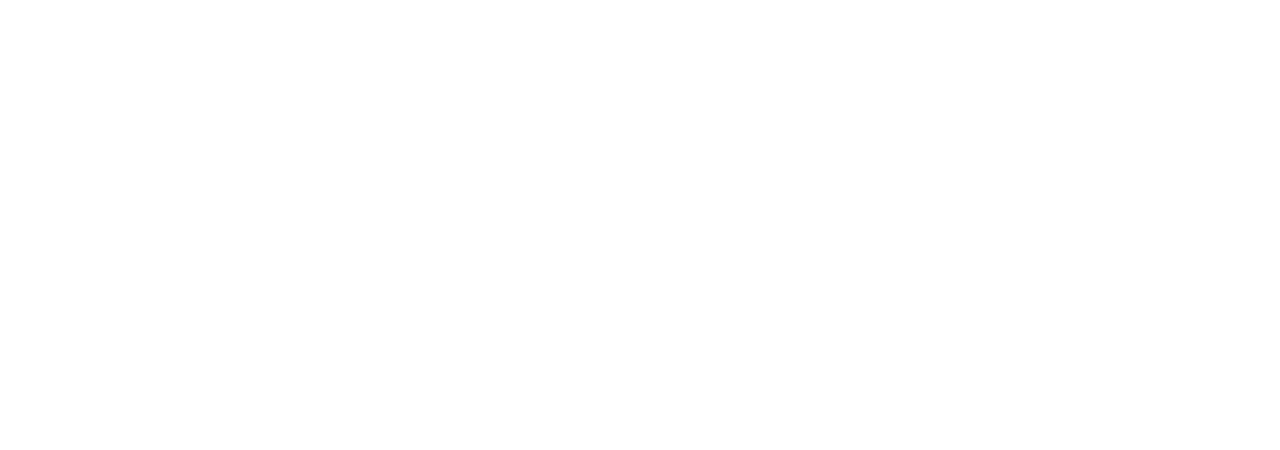
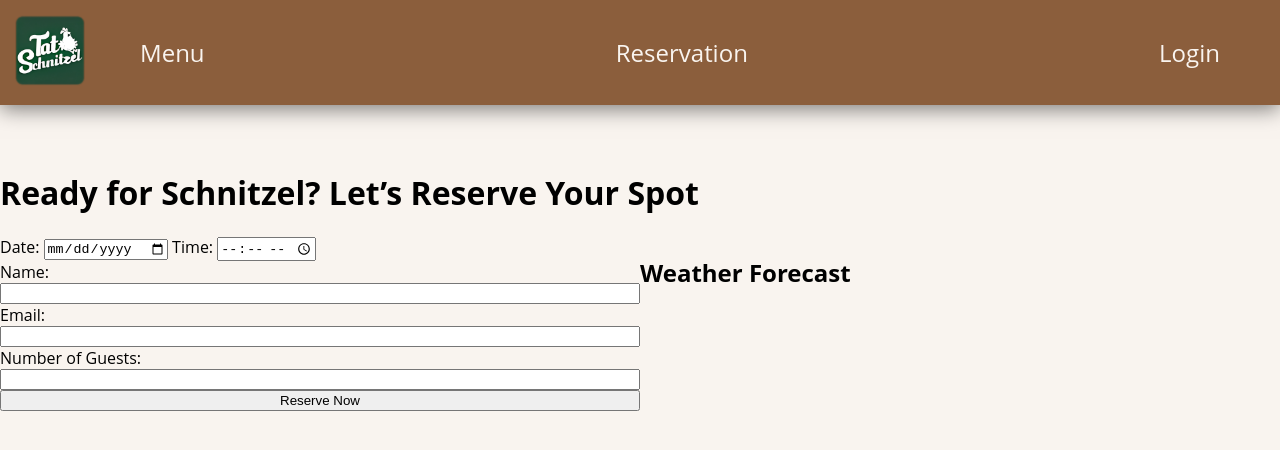
Before and after one commit to kaschefi/RestaurantProject, a plain HTML site: page RestaurantProject/ClientSide/html/reservation.html in a window 1280 px wide. Drawn offline with Linux system fonts and the light colour scheme.

Commit message:
some basics for login reservation

```diff
--- a/RestaurantProject/ClientSide/css/home.css
+++ b/RestaurantProject/ClientSide/css/home.css
@@ -10,7 +10,7 @@ body{
     grid-template-areas: "nav"
                          "header"
                          "main "
-                         "footer ";
+                         "footer";
     background-color: #F9F4EF;
 }
 .nav {
@@ -59,10 +59,8 @@ body{
     width: 100px;
 }
 header{
-    header {
     width: 100%;
     height: 100vh;
-}
 }
 .welcomeContainer {
   width: 100%;
@@ -75,6 +73,7 @@ header{
 
 .welcomeImg {
   display: block;
+  max-width: 100%;
   width: 100%;
   height: 100%;
   object-fit: cover;
@@ -93,13 +92,23 @@ header{
 }
 .reservationContainer{
     margin-top: 25em;
+    display: grid;
+    grid-template-columns: 1fr 1fr;
+    justify-content: space-between;
+}
+.reservationContainer img{
+    box-shadow: 0 4px 20px rgba(0, 0, 0, 0.15);
+    border-radius: 24px;
+}
+.insideImg{
     display: flex;
-    justify-content: space-between;
-    align-items: flex-start;
+    justify-content: flex-end;
+    padding-right: 3rem;
+
 }
 .res-text-box{
     display: flex;
-        flex-direction: column;
+    flex-direction: column;
     justify-content: space-between;
     margin-left: 15px;
     margin-right: 20px;
@@ -137,38 +146,37 @@ header{
   box-shadow: 0 6px 16px rgba(0, 0, 0, 0.2), 0 4px 6px rgba(0, 0, 0, 0.1);
 
 }
-
 }
 h2{
-    font-size: 4em;
+    font-size: 2.6em;
     font-family: "Open Sans", sans-serif;
     font-weight: 400;
 }
 p{
-    font-size: 1.5em;
+    font-size: 1.3em;
     font-family: "Open Sans", sans-serif;
     font-weight: 400;
 }
-h3{
-    font-size: 2em;
-    font-family: "Open Sans", sans-serif;
-    font-weight: 400;
-}
+
 .map-time-div{
     display: flex;
     align-items: center;
     justify-content: space-between;
     margin-top: 20em;
-    margin-left: 3em;
     margin-bottom: 10em;
+    scale: 0.7;
 }
 .timeContainer{
+    display: flex;
+    flex-direction: column;
+    justify-content: space-between;
+    align-items: space-between;
    background-color:#F1E3D3;
-   margin-right: 3em;
+   margin-right: 3rem;
    width: 600px;
-   height: 500px;
+   height: 700px;
    padding: 10px;
-   border-radius: 26px;
+   border-radius: 24px;
     box-shadow: 0 4px 20px rgba(0, 0, 0, 0.1);
     transition: box-shadow 0.3s ease, scale 0.3s ease;
 }
@@ -177,7 +185,7 @@ h3{
     scale: 1.01;
 }
 iframe{
-    border-radius: 26px;
+    border-radius: 24px;
     box-shadow: 0 4px 20px rgba(0, 0, 0, 0.1);
     transition: box-shadow 0.3s ease, scale 0.3s ease;
 }
--- a/RestaurantProject/ClientSide/css/login.css
+++ b/RestaurantProject/ClientSide/css/login.css
@@ -0,0 +1,45 @@
+html, body {
+  margin: 0;
+  padding: 0;
+  font-family: "Open Sans", sans-serif;
+}
+.container {
+  display: grid;
+    grid-template-columns: 4fr 3fr;
+  height: 100vh;
+}
+
+.image-section {
+  flex: 1;
+  background-color: #f0f0f0;
+}
+
+.image-section img {
+  width: 100%;
+  height: 100%;
+  object-fit: cover;
+}
+
+.form-section {
+  flex: 1;
+  display: flex;
+  justify-content: center;
+  align-items: center;
+  flex-direction: column;
+}
+
+@media (max-width: 768px) {
+  .container {
+    flex-direction: column;
+  }
+
+  .image-section {
+    display: none;
+  }
+
+  .form-section {
+    flex: none;
+    width: 100%;
+    padding: 20px;
+  }
+}
--- a/RestaurantProject/ClientSide/css/reservation.css
+++ b/RestaurantProject/ClientSide/css/reservation.css
@@ -0,0 +1,66 @@
+html, body {
+    margin: 0;
+    padding-top: 75px;
+    width: 100%;
+    font-family: "Open Sans", sans-serif;
+}
+body{
+    background-color: #F9F4EF;
+}
+.nav {
+    width: 100%;
+    top: 0;
+    height: auto;
+    margin: 0 auto;
+    position: fixed;
+    z-index: 0;
+    display: flex;
+    justify-content: space-between;
+    align-items: center;
+    background-color: #8B5E3C;
+    transition: all 0.2s linear;
+    box-shadow: 0 4px 20px rgba(0, 0, 0, 0.5);
+}
+.navLinks {
+    display: flex;
+    justify-content: space-between;
+    align-items: center;
+    padding-left: 2.5em;
+    padding-right: 2.5em;
+    width: 100%;
+    height: 100%;
+}
+.nav .navLinks a{
+    text-decoration: none;
+    padding-right: 20px;
+    color: #F9F4EF;
+    font-size: 1.5em;
+    font-family: "Open Sans", sans-serif;
+    font-weight: 400;
+    height: 100%;
+    width: 100px;
+}
+.navLinks .navLinks a:hover{
+    color: #3F6B45;
+}
+.navLinks a:visited{
+    color: #F9F4EF;
+}
+.navLinks a:focus{
+    color: #2f5034;
+}
+.logo{
+    height: 100%;
+    width: 100px;
+}
+main{
+    display: grid;
+    grid-template-columns: 1fr 1fr;
+    justify-content: space-between;
+}
+form{
+    width: 100%;
+    height: 100%;
+    display: flex;
+    flex-direction: column;
+}
--- a/RestaurantProject/ClientSide/html/home.html
+++ b/RestaurantProject/ClientSide/html/home.html
@@ -4,6 +4,7 @@
         <meta name="viewport" content="width=device-width, initial-scale=1.0">
         <title>Home Page</title>
         <link rel="stylesheet" href="../css/home.css">
+        <link rel="icon" href="../images/logo_465x320-_1_.ico" type="image/x-icon">
         <link rel="preconnect" href="https://fonts.googleapis.com">
         <link rel="preconnect" href="https://fonts.gstatic.com" crossorigin>
         <link href="https://fonts.googleapis.com/css2?family=MonteCarlo&family=Parisienne&family=Rouge+Script&display=swap" rel="stylesheet">
@@ -35,24 +36,24 @@
             <div></div>
             <div class="reservationContainer">
                 <div class="res-text-box">
-                    <h2>Hungry for something hearty?</h2>
+                    <h2>Hungry for something <br> hearty?</h2>
                     <p>Book your table now and treat yourself to golden, crispy schnitzel ,fresh from the pan, straight to your plate.</p>
                     <button class="book-btn">Book now</button>
                 </div>
-               <img src="../images/AF1QipPngDZiC9C7-n6p3r048j2RMpQVTY4mIwRv_VFa=s2048-v1.jpg" alt="inside img"
-                class="insideImg" width="565px" height="450px">
+                <div class="insideImg"> <img src="../images/AF1QipPngDZiC9C7-n6p3r048j2RMpQVTY4mIwRv_VFa=s2048-v1.jpg"
+                 width="565px" height="450px"></div>
             </div>
             <div class ="map-time-div">
                 <div>
-                    <h3>
+                    <h2>
                         you can find us here
-                    </h3>
-                    <iframe src="https://www.google.com/maps/embed?pb=!1m18!1m12!1m3!1d2655.9076432786487!2d16.390327011911314!3d48.266151842081534!2m3!1f0!2f0!3f0!3m2!1i1024!2i768!4f13.1!3m3!1m2!1s0x476d07000516d691%3A0xd818988f4eec9b2!2sTat%20Schnitzel!5e0!3m2!1sen!2sat!4v1747946595649!5m2!1sen!2sat" width="600" height="500" style="border:0;" allowfullscreen="" loading="lazy" referrerpolicy="no-referrer-when-downgrade"></iframe>
+                    </h2>
+                    <iframe src="https://www.google.com/maps/embed?pb=!1m18!1m12!1m3!1d2655.9076432786487!2d16.390327011911314!3d48.266151842081534!2m3!1f0!2f0!3f0!3m2!1i1024!2i768!4f13.1!3m3!1m2!1s0x476d07000516d691%3A0xd818988f4eec9b2!2sTat%20Schnitzel!5e0!3m2!1sen!2sat!4v1747946595649!5m2!1sen!2sat" width="600" height="700" style="border:0;" allowfullscreen="" loading="lazy" referrerpolicy="no-referrer-when-downgrade"></iframe>
                 </div>
                 <div>
-                    <h3>
+                    <h2>
                         Hours Snapshot
-                          </h3>
+                    </h2>
                     <div class="timeContainer">
                         <div><p>Monday :</p>    <p>11:00 AM - 10:00 PM</p></div>
                         <div><p>Tuesday :</p>   <p>11:00 AM - 10:00 PM</p></div>
--- a/RestaurantProject/ClientSide/html/reservation.html
+++ b/RestaurantProject/ClientSide/html/reservation.html
@@ -0,0 +1,60 @@
+<!DOCTYPE html>
+<html lang="en">
+<head>
+    <meta charset="UTF-8">
+    <meta name="viewport" content="width=device-width, initial-scale=1.0">
+    <link rel="stylesheet" href="../css/reservation.css">
+    <link rel="icon" href="../images/logo_465x320-_1_.ico" type="image/x-icon">
+    <script src="../js/reservation.js" defer></script>
+    <title>Reservation</title>
+</head>
+<body>
+ <nav>
+        <div class="nav">
+            <div class="logo">
+                <a href="home.html">
+                    <img src="../images/logo_465x320 (1).jpg" alt="home" class="logo" width="60" height="60">
+                </a>
+            </div>
+            <div class="navLinks">
+                <div class="menuLink"><a href="menu.html">Menu</a></div>
+                <div class="reservationLink"><a href="reservation.html">Reservation</a></div>
+                <div class="loginLink"><a href="login.html">Login</a></div>
+            </div>
+        </div>   </nav>
+    <header>
+        <h1>Ready for Schnitzel?
+            Let’s Reserve Your Spot</h1>
+    </header>
+    <main>
+        <form id="reservation-form">
+            <div>
+                <label for="date">Date:</label>
+                <input type="date" id="date" name="date" required >
+
+                <label for="time">Time:</label>
+                <input type="time" id="time" name="time" required>
+            </div>
+
+            <label for="name">Name:</label>
+            <input type="text" id="name" name="name" required>
+
+            <label for="email">Email:</label>
+            <input type="email" id="email" name="email" required>
+
+            <label for="guests">Number of Guests:</label>
+            <input type="number" id="guests" name="guests" min="1" step="1" required>
+
+
+            <button type="submit">Reserve Now</button>
+        </form>
+        <div class="weahterContainer">
+            <h2>Weather Forecast</h2>
+            <div id="weather-info">
+                <!-- Weather information will be displayed here -->
+            </div>
+
+        </div>
+    </main>
+</body>
+</html>
--- a/RestaurantProject/ClientSide/js/reservation.js
+++ b/RestaurantProject/ClientSide/js/reservation.js
@@ -0,0 +1,16 @@
+window.addEventListener("scroll", function () {
+  const nav = document.querySelector(".nav");
+  if (window.scrollY > 100) {
+    nav.style.width = "50%";
+    nav.style.left = "50%";
+    nav.style.transform = "translateX(-50%)";
+    nav.style.top = "20px";
+    nav.style.borderRadius = "50px";
+  } else {
+    nav.style.width = "100%";
+    nav.style.left = "0";
+    nav.style.transform = "none";
+    nav.style.top = "0";
+    nav.style.borderRadius = "0";
+  }
+});
```
Also changed, not shown: RestaurantProject/ClientSide/html/login.html (+24 -0 lines), RestaurantProject/ClientSide/images/Figlmueller-Schnitzel-c-Niko-Mautner-Markhof-2640.webp (added), RestaurantProject/ClientSide/images/logo_465x320-_1_.ico (added), 1 other file.
